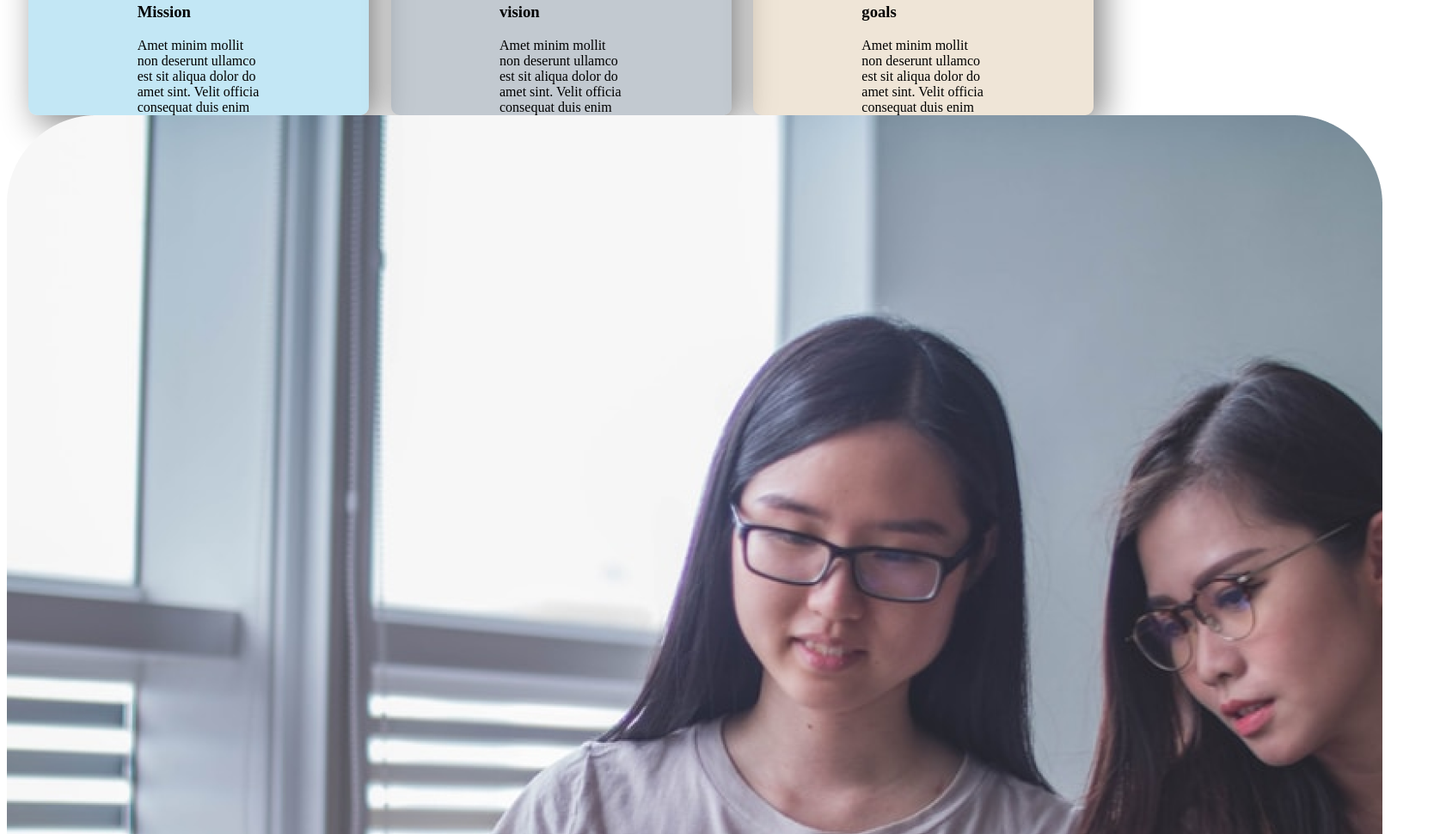
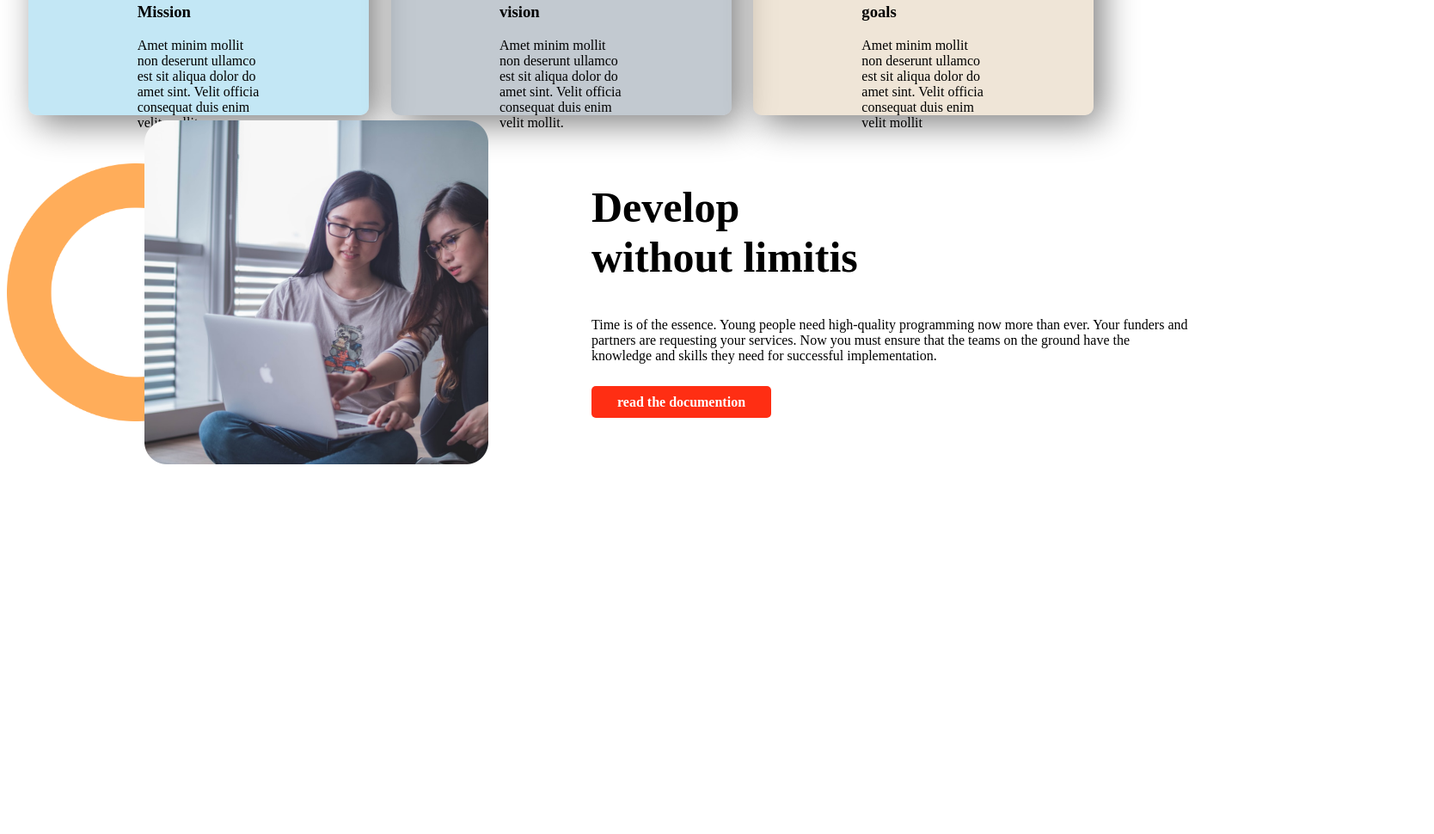
Before and after one commit to anjan457/missio-2022, a plain HTML site: page index.html in a window 1280 px wide. Shown: the part 1037-2007 px from the top of the page at 86% size, 1668 px wide, since content can reach past the window. After the commit the page ends 1619 px from the top, so only its background shows below. Drawn offline with Linux system fonts and the light colour scheme.

Commit message:
comnuity

```diff
--- a/index.html
+++ b/index.html
@@ -51,9 +51,24 @@
             </div>
 
     </section>
-    <section>
-        <div><img src="/images/coding.png" alt="">
-            <h2>Develop <span class="spa"  >without limitis</span></h2></div>
+</br> </br>
+    <section class="flexible-contain">
+
+
+            <div><img class="deve-lop back-img" src="/images/coding.png" alt=""></div>
+
+
+
+            <div>
+                <h2 class="half-wi" >Develop <span class="spa">without limitis</span></h2>
+                <p class="half">Time is of the essence. Young people need high-quality programming now more than ever. Your funders and partners are requesting your services. Now you must ensure that the teams on the ground have the knowledge and skills they need for successful implementation.</br></br></br>
+                    <a class ="link-butt" target="-blank" href="">read the documention</a>
+</p>
+
+            </div>
+
+
+
     </section>
 </body>
 </html>
--- a/style.css
+++ b/style.css
@@ -28,8 +28,6 @@ font-size: 60px;
     height: auto;
     position: relative; top: -30px;
     padding-left: 300px;
-
-
 }
 
 .flexible-container{
@@ -95,3 +93,44 @@ font-size: 60px;
     background-color: rgba(210, 180, 140, 0.349);
 
 }
+.spa
+{
+    font-size: 50px;
+    display: block;
+}
+
+.deve-lop{
+    width: 400px;
+    height: auto;
+    position: relative; top: -30px;
+    padding-left: 40%;
+}
+.half-wi{
+    width: 400px;
+    padding-left: 40%;
+    padding-right: 50%;
+    font-size: 50px;
+}
+.half{
+    width: 700px;
+    padding-left: 40%;
+    padding-right: 40%;
+}
+.link-butt
+{
+    text-decoration: none;
+background-color: rgba(255, 30, 0, 0.925);
+color: white;
+font-weight: 700;
+padding: 10px 30px;
+border-radius: 5px;
+
+}
+.back-img
+{
+    background-image: url(/images/shape-1.png);
+    background-size: 300px;
+
+    background-position: left;
+    background-repeat: no-repeat;
+}
```
Also changed, not shown: images/shape-1.png (added).
